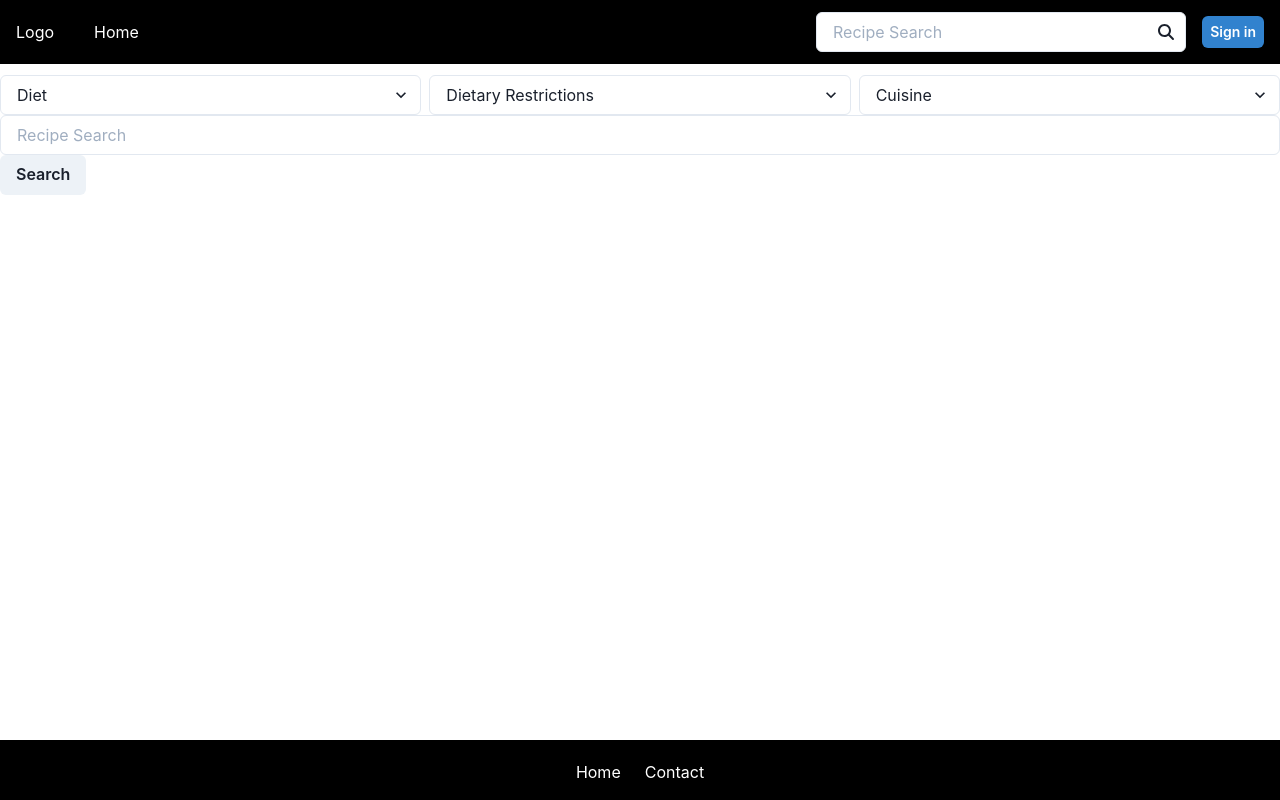
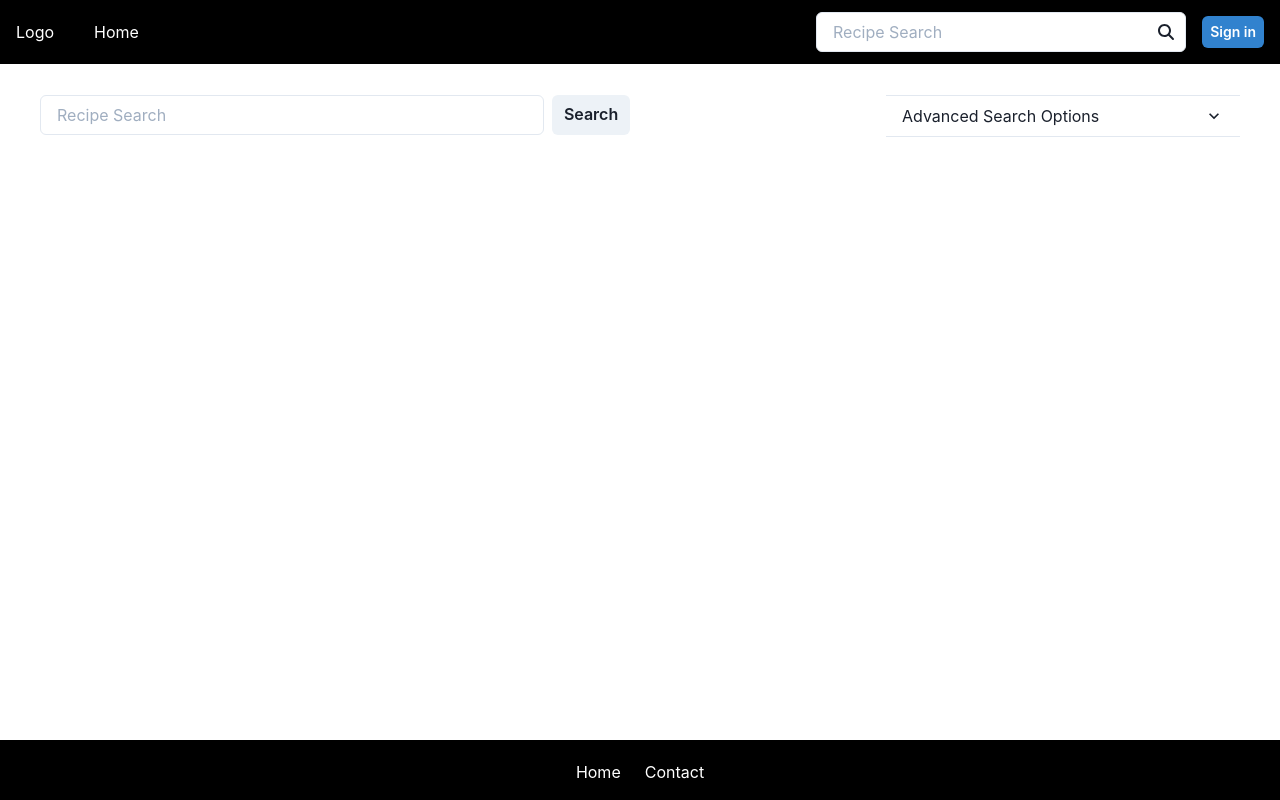
Before and after one commit to ksjefferies/Food-for-Thought, a React (Create React App) app: page /recipe in a window 1280 px wide. Built offline with nearby package versions, Linux system fonts and the light colour scheme.

Commit message:
adjust recipe layout

```diff
--- a/src/component/pageContainer/header/Header.jsx
+++ b/src/component/pageContainer/header/Header.jsx
@@ -17,7 +17,6 @@ import {
     MenuDivider,
     useDisclosure,
     useColorModeValue,
-    Stack
 } from '@chakra-ui/react';
 
 const Links = [
@@ -25,8 +24,8 @@ const Links = [
         text: 'Home',
         href: '/'
     },
+];
 
-];
 const AuthLinks = [
     {
         text: 'About',
@@ -47,7 +46,6 @@ export default function Header() {
     const navigate = useNavigate();
     const authUser = useUser()
 
-    console.log(!authUser.user)
     return (
         <Box sx={{ position: 'fixed' }} width={'100%'} zIndex={'5'}
             bg={useColorModeValue('black', 'gray.900')} px={4}>
--- a/src/pages/Landing.jsx
+++ b/src/pages/Landing.jsx
@@ -45,7 +45,7 @@ export function Landing({ title,
                         color="primary.800"
                         textAlign={["center", "center", "left", "left"]}
                     >
-                       <Text as='i'>{title}</Text>
+                       <Text as='i'>"{title}"</Text>
                     </Heading>
 
                     <Heading
--- a/src/pages/MyPage.jsx
+++ b/src/pages/MyPage.jsx
@@ -6,11 +6,10 @@ import {
   Text,
   SimpleGrid,
   Image,
-    Container,
   useBreakpointValue,
   Heading,
-    Button,
   Flex,
+  Box
 } from '@chakra-ui/react';
 import { useUser } from "../utils/UserContext";
 import { RecipeCard } from "../component/recipeCard/RecipeCard";
@@ -20,17 +19,17 @@ import { recipeByID } from "../utils/recipeHelper";
 
 export function MyPage(props) {
   const authUser = useUser()
-const [ readyToRender, setReadyToRender ] = useState(false)
-const [ favoriteList, setFavoriteList ] = useState([])
+  const [readyToRender, setReadyToRender] = useState(false)
+  const [favoriteList, setFavoriteList] = useState([])
 
-const getFavorites = async() => {
+  const getFavorites = async () => {
     const userID = authUser.user._id
     const query = await fetch(`/api/user/${userID}`)
     return query.json()
   }
   const getAllFavorites = async ({ queryKey }) => {
     const data = queryKey[1]
- return Promise.all(data.favorites.map(item => recipeByID({id: item})))
+    return Promise.all(data.favorites.map(item => recipeByID({ id: item })))
   }
   const favorites = useQuery({
     queryKey: ["favoriteList", authUser.user],
@@ -45,17 +44,25 @@ const API = useQuery({
   })
 
 
-useEffect( () => {
+  useEffect(() => {
     getFavorites()
   }, [])
-
 
   return (
     <PageContainer>
 
-            <Stack minH={'35vh'} direction={{ base: 'column-reverse', md: 'row' }}>
-      <Flex p={8} flex={1} align={'center'} justify={'center'}>
-        <Stack spacing={6} w={'full'} maxW={'lg'}>
+      <Flex
+        minH={'35vh'}
+        direction={{ base: 'column-reverse', md: 'row' }}
+        mx={30}
+
+      >
+        <Flex
+          flex={1}
+          align={'center'}
+          justify={'center'}>
+          <Stack
+            spacing={6} w={'full'} maxW={'lg'}>
             <Heading fontSize={{ base: '3xl', md: '4xl', lg: '5xl' }}>
               <Text
                 as={'span'}
@@ -70,31 +77,48 @@ useEffect( () => {
                   zIndex: -1,
 
                 }}>
-
               </Text>
               <br />{' '}
               <Text color={'#00CECB'} as={'span'}>
                 Favorites
               </Text>{' '}
             </Heading>
-          <Text fontSize={{ base: 'md', lg: 'lg' }} color={'gray.500'}>
+            <Text
+              fontSize={{ base: 'md', lg: 'lg' }}
+              color={'gray.500'}>
               Any recipes you've favorited will show up below!
             </Text>
           </Stack>
         </Flex>
-      <Flex flex={1}>
+
+        <Flex
+          align="center"
+          justify={
+            {
+              base: "center",
+              md: "space-around",
+              xl: "space-between"
+            }
+
+          } flex={0.9}>
+
           <Image
+          borderRadius={5}
             alt={'Login Image'}
-          objectFit={'cover'}
             src={
               'https://source.unsplash.com/1600x900/?healthy-food'
             }
           />
         </Flex>
-    </Stack>
-   {API.isSuccess &&(
-      <SimpleGrid minChildWidth='240px' spacing='20px' margin='8'>
-        {API.data.map(( item, index ) =>  ( <RecipeCard key={index} {...item.recipe }/>))}
+
+
+      </Flex>
+      {API.isSuccess && (
+        <SimpleGrid
+          minChildWidth='240px'
+          spacing='20px'
+          margin='8'>
+          {API.data.map((item, index) => (<RecipeCard key={index} {...item.recipe} />))}
         </SimpleGrid>
       )}
     </PageContainer>
--- a/src/pages/Recipe.jsx
+++ b/src/pages/Recipe.jsx
@@ -1,10 +1,24 @@
 import PageContainer from "../component/pageContainer/PageContainer";
 import { RecipeCard } from "../component/recipeCard/RecipeCard";
+import { useState } from "react";
 import { useQuery } from 'react-query'
-import { SimpleGrid, Spinner, Select, HStack, Input, Button } from "@chakra-ui/react";
 import { useSearchParams } from "react-router-dom";
 import { recipeBySearch } from "../utils/recipeHelper";
-import { useState } from "react";
+import {
+    SimpleGrid,
+    Spinner,
+    Select,
+    HStack,
+    Input,
+    Accordion,
+    AccordionItem,
+    AccordionButton,
+    AccordionPanel,
+    AccordionIcon,
+    Button,
+    Box,
+    Flex
+} from "@chakra-ui/react";
 
 export function Recipe() {
     let [searchParams, setSearchParams] = useSearchParams();
@@ -35,14 +49,47 @@ export function Recipe() {
 
     return (
         <PageContainer>
+            <Flex
+                justifyContent={"space-between"}
+                mx={10}
+                my={5}
+                direction={{ base: "row", sm: "column", md: "row" }}
+                gap={{ sm: 5 }}>
+                <Flex
+                    flex={0.5}
+                    gap={2}>
+                    <Input
 
-            <HStack>
+                        id="q"
+                        value={params.q}
+                        placeholder='Recipe Search'
+                        onChange={handleChange} >
+                    </Input>
+                    <Button onClick={e => setSearchParams(params)}>Search</Button>
+
+                </Flex>
+
+                <Accordion flex={0.3} allowToggle>
+                    <AccordionItem>
+                        <h2>
+                            <AccordionButton>
+                                <Box flex='1' textAlign='left'>
+                                    Advanced Search Options
+                                </Box>
+                                <AccordionIcon />
+                            </AccordionButton>
+                        </h2>
+                        <AccordionPanel pb={4}>
+                            <Flex
+                                direction={"column"}
+                                gap={{ sm: 5 }}
+                            >
                                 <Select id="diet" value={params.diet} placeholder='Diet' onChange={handleChange}  >
                                     {dietOptions.map(option => (
                                         <option value={option}>{option}</option>
                                     ))}
                                 </Select>
-                <Select id='health' value={params.health} placeholder='Dietary Restrictions' onChange={handleChange} >
+                                <Select id='health' value={params.health} placeholder='Restrictions' onChange={handleChange} >
                                     {healthOptions.map(option => (
                                         <option value={option}>{option}</option>
                                     ))}
@@ -52,9 +99,13 @@ export function Recipe() {
                                         <option value={option}>{option}</option>
                                     ))}
                                 </Select>
-            </HStack>
-            <Input id="q" value={params.q} placeholder='Recipe Search' onChange={handleChange} ></Input>
-            <Button onClick={e => setSearchParams(params)}>Search</Button>
+                            </Flex>
+                        </AccordionPanel>
+                    </AccordionItem>
+                </Accordion>
+
+
+            </Flex>
             <SimpleGrid minChildWidth='240px' spacing='20px' margin='8'>
                 {data?.hits.map(hit => (<RecipeCard {...hit.recipe} />))}
             </SimpleGrid>
--- a/src/pages/RecipeIdv.jsx
+++ b/src/pages/RecipeIdv.jsx
@@ -30,15 +30,12 @@ import {
   Table,
   Thead,
   Tbody,
-  Tfoot,
   Tr,
   Th,
   Td,
-  TableCaption,
   TableContainer,
   Link
 } from '@chakra-ui/react';
-
 
 export function RecipeIdv() {
   const { id } = useParams();
```
Lines whose indentation alone changed are shown as unchanged.
